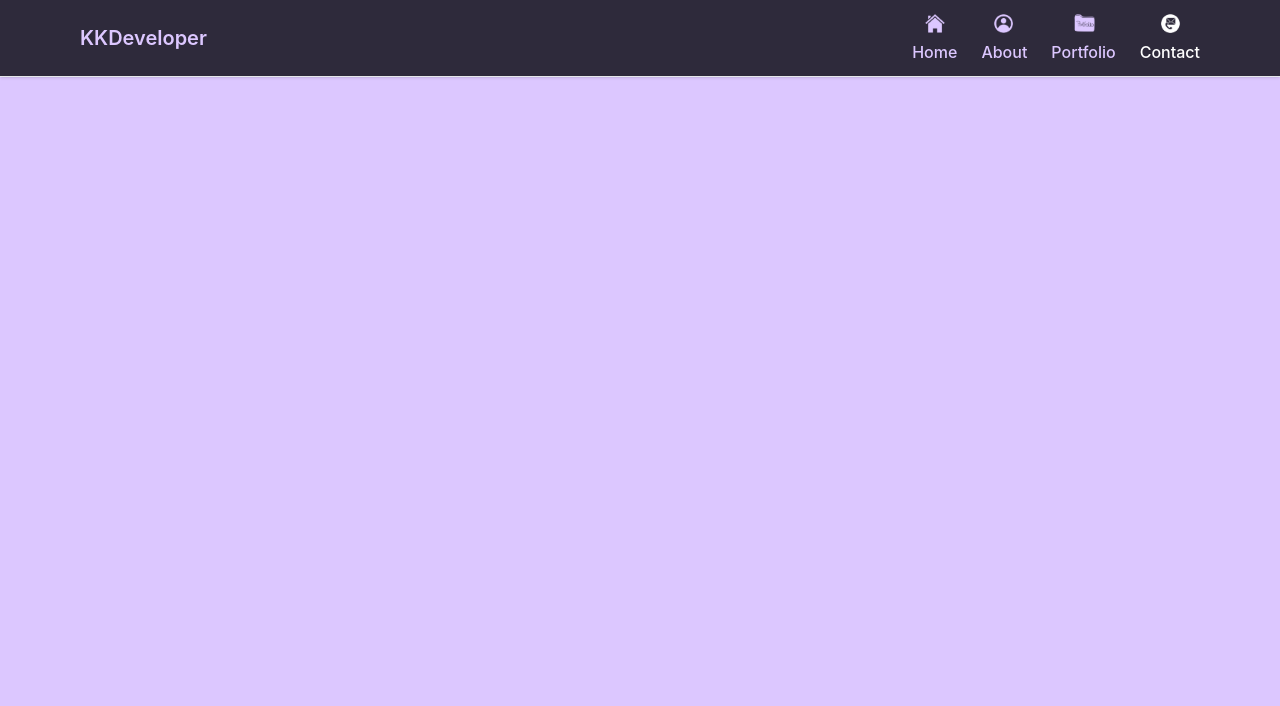
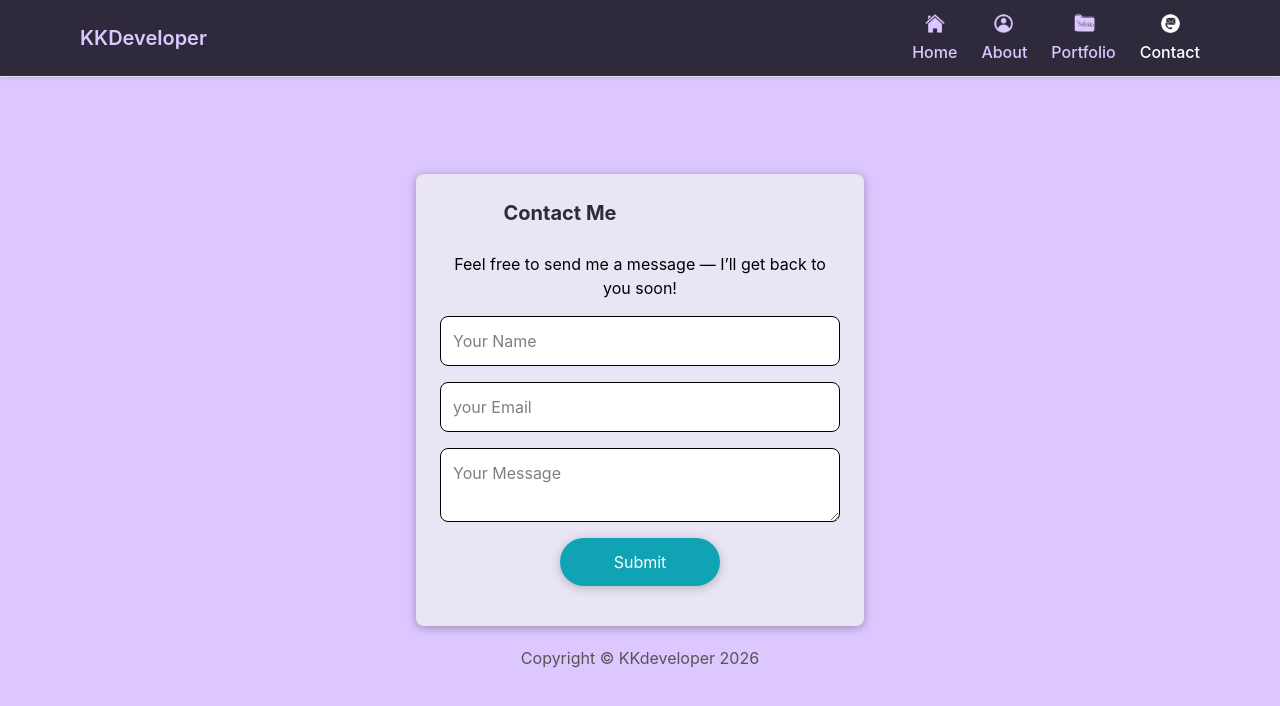
Before and after one commit to kllk15656/MyPortfolio, a React (Vite) app: page /Contact in a window 1280 px wide. Shown: the top 706 px of the page. Built offline with nearby package versions, Linux system fonts and the light colour scheme.

Commit message:
contact form complete

```diff
--- a/src/App.jsx
+++ b/src/App.jsx
@@ -2,6 +2,7 @@ import { BrowserRouter as Router, Routes, Route } from "react-router-dom";
 import NavBar from "./components/NavBar";
 import Home from "./pages/Home";
 import About from "./pages/About";
+import ContactForm from "./pages/Contact";
 
 
 function App() {
@@ -19,6 +20,8 @@ function App() {
           <Routes>
             <Route path="/" element={<Home />} />
             <Route path="/About" element={<About/>} />
+            <Route path="/Contact" element={<ContactForm/>} />
+
 
           </Routes>
         </main>
--- a/src/index.css
+++ b/src/index.css
@@ -1,4 +1,22 @@
 @import "tailwindcss";
+/* Make the page fill the full height */
+html, body {
+    height: 100%;
+    margin: 0;
+}
+
+/* Footer container */
+.footer-wrapper {
+    width: 100%;
+}
+
+/* Footer styling */
+.site-footer {
+    text-align: center;
+    padding: 20px;
+    color: #555;
+}
+
 
 /* MAIN BACKGROUND CSS */
 .bg{
@@ -143,3 +161,29 @@ box-shadow: 0px 2px 10px rgba(8, 8, 8, 0.3);
     margin: 40px auto 0;   /* pushes button DOWN */
     padding: 10px 20px;
 }
+
+/* Contact form */
+.message-bg {
+margin-top: 5%;
+background-color: #E9E5F5;
+box-shadow: 0px 2px 10px rgba(10, 10, 10, 0.3);
+}
+.contact-name{
+     text-align: center;
+    color: #2E2A3B;
+    font-size: 20px;
+    font-weight: bold;
+    width: 60%
+}
+.field-name, .message{
+    background-color: #FFFFFF;
+}
+.message-button{
+    border-radius: 25px;
+    width:40%;
+    background-color: #0FA3B4;
+    color: #FFFFFF;
+    text-align: center;
+    margin: 0 auto;
+    box-shadow: 0px 2px 10px rgba(52, 53, 68, 0.3);
+}
--- a/src/pages/About.jsx
+++ b/src/pages/About.jsx
@@ -66,9 +66,11 @@ export default function About() {
     </div>  {/* ← FIX: MAIN WRAPPER CLOSED HERE */}
 
     {/* FOOTER OUTSIDE FLEX */}
-    <footer className="mt-auto py-6 text-center text-sm">
-      Copyright © KKdeveloper 2026
-    </footer>
+    <div className="footer-wrapper">
+      <footer className="site-footer">
+        Copyright © KKdeveloper 2026
+      </footer>
+    </div>
   </>
 );
 }
--- a/src/pages/Contact.jsx
+++ b/src/pages/Contact.jsx
@@ -0,0 +1,67 @@
+// Navigation
+import { useNavigate } from "react-router-dom";   // lets buttons move to other pages
+
+import { useState } from "react";
+
+export default function ContactForm(){
+
+    //Stores the results message success or error
+    const [result, setResult] = useState ("");
+
+    //run when form is submitted
+    const onSubmit = async (event) => {
+    event.preventDefault();
+
+
+    const formData = new FormData(event.target);
+    formData.append("access_key", "821feb3f-a7a0-422d-8534-036030f21689");
+
+    const response = await fetch("https://api.web3forms.com/submit", {
+        method: "POST",
+        body: formData
+    });
+
+    const data = await response.json();
+    setResult(data.success ? "Success!" : "Error");
+    };
+
+    return(
+        // Main wrapper – centers everything on the page
+        <div className="px-6 py-6 flex flex-col items-center contact-form">
+        {/* Page title */}
+
+
+
+        {/* Form box – keeps the form centered */}
+
+        <div className="w-full max-w-md p-6 rounded-lg message-bg ">
+
+        <h1 className="mb-6 contact-name text-center"> Contact Me</h1>
+
+        <p className="text-center mb-4 intro-message">
+        Feel free to send me a message — I’ll get back to you soon!
+      </p>
+
+        {/* Contact form - runs onSubmit when user clicks submit*/}
+        <form onSubmit={onSubmit} className="flex flex-col gap-4">
+        {/* User name input */}
+            <input type="text" name="name" placeholder="Your Name" required className="p-3  border rounded-lg field-name"/>
+        {/* User email */}
+           <input type="email" name="email" placeholder="your Email" required className="p-3 border rounded-lg field-name" />
+        {/* Message input */}
+         <textarea type="message" name="message" placeholder="Your Message" required className="p-3 border rounded-lg message"/>
+        {/* Submit button*/}
+        <button type="submit" className="p-3  message-button ">Submit</button>
+        {/* Message was success or error after sending*/}
+        <p className="text-center font-semibold  ">{result}</p>
+        </form>
+      </div>
+       <div className="footer-wrapper">
+      <footer className="site-footer">
+        Copyright © KKdeveloper 2026
+      </footer>
+    </div>
+    </div>
+
+    );
+}
--- a/src/pages/Home.jsx
+++ b/src/pages/Home.jsx
@@ -75,10 +75,13 @@ export default function Home() {
 </div>
 
       {/* Footer*/ }
-
-      <footer className="mt-auto py-6 text-center text-sm">
-         Copyright © KKdeveloper 2026
+    <div className="footer-wrapper">
+      <footer className="site-footer">
+        Copyright © KKdeveloper 2026
       </footer>
     </div>
+
+    </div>
+
   );
 }
```
